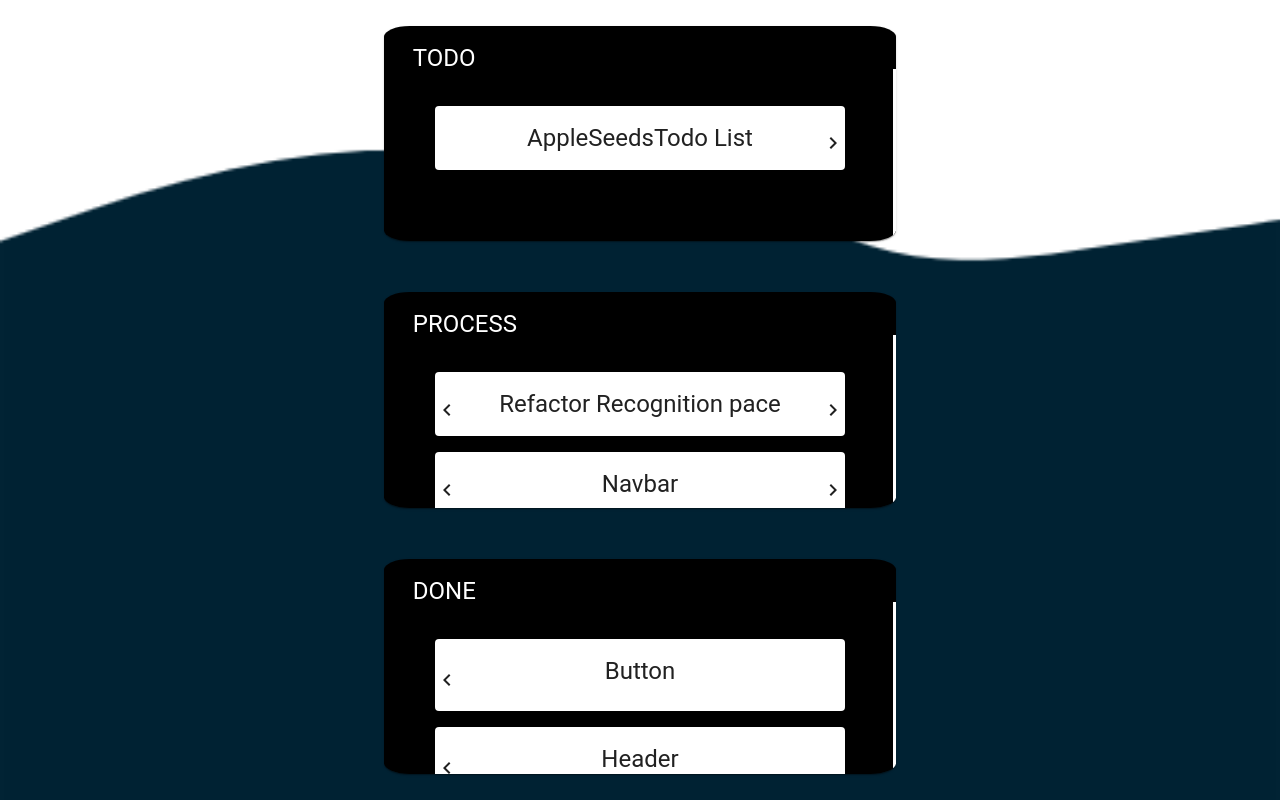
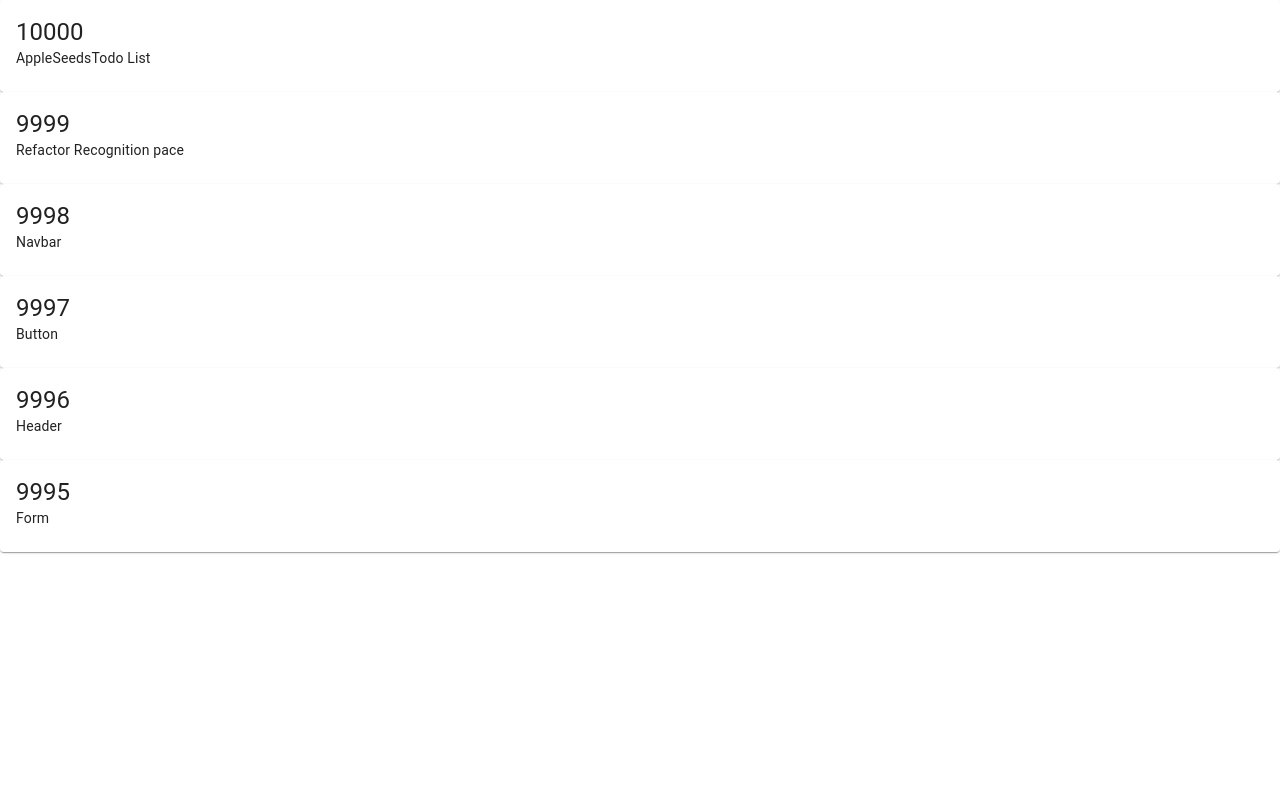
Before and after one commit to yehudagoldner/project-management-team-1, a React (Create React App) app: page / in a window 1280 px wide. Built offline with nearby package versions, Linux system fonts and the light colour scheme.

Commit message:
upload main page

```diff
--- a/src/App.js
+++ b/src/App.js
@@ -1,10 +1,12 @@
 import logo from "./logo.svg";
 import "./App.css";
 import Board from "./components/Board/Board";
+import MainPage from './components/MainPage/MainPage';
+
 function App() {
   return (
     <>
-      <Board />
+      <MainPage />
     </>
   );
 }
--- /dev/null
+++ b/src/components/MainPage/MainPage.js
@@ -0,0 +1,30 @@
+import * as React from 'react';
+import Box from '@mui/material/Box';
+import Card from '@mui/material/Card';
+//import CardActions from '@mui/material/CardActions';
+import CardContent from '@mui/material/CardContent';
+//import Button from '@mui/material/Button';
+import Typography from '@mui/material/Typography';
+import { task, cardHeader } from "../../taskData";
+
+
+export default function BasicCard() {
+
+  return (
+    task.map((element) => {
+       return (
+        <Card className='card'>
+        <CardContent>
+        <Typography variant="h5" component="div">
+        {element.id}
+        </Typography>
+        <Typography variant="body2">
+        {element.title}
+        </Typography>
+      </CardContent>
+    </Card>
+       )
+    })
+
+  );
+}
```
Also changed, not shown: src/components/MainPage/MainPage.css (added).
